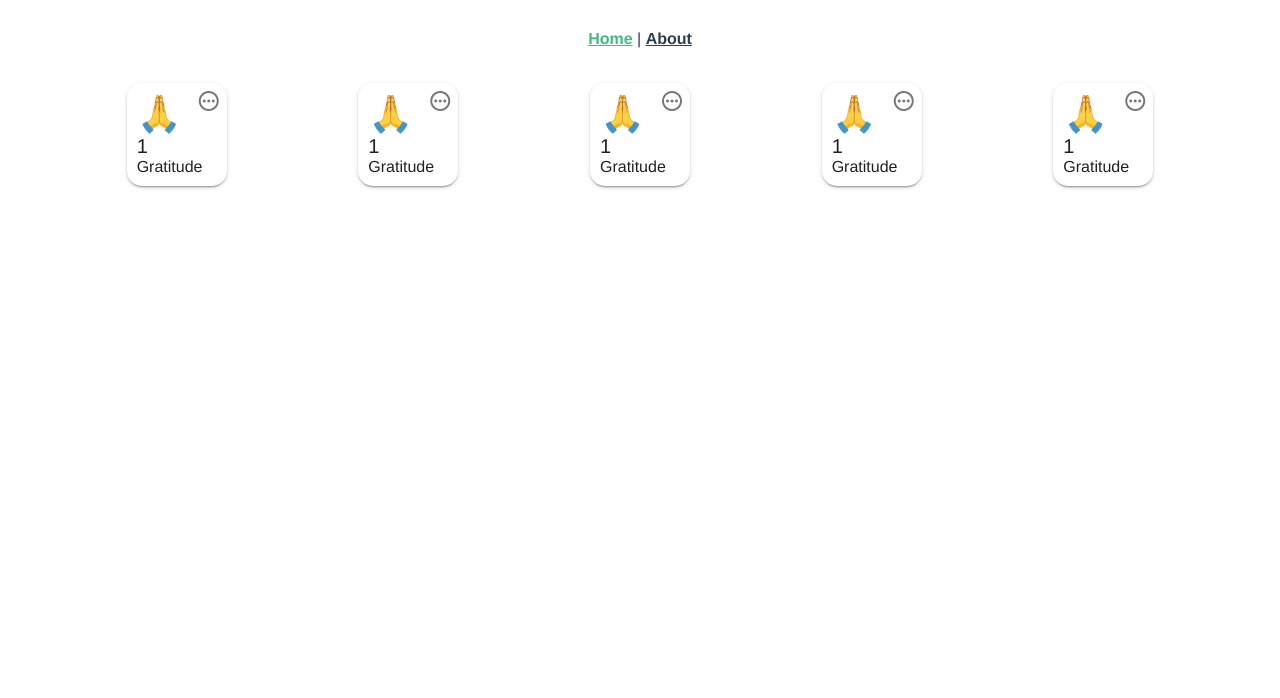
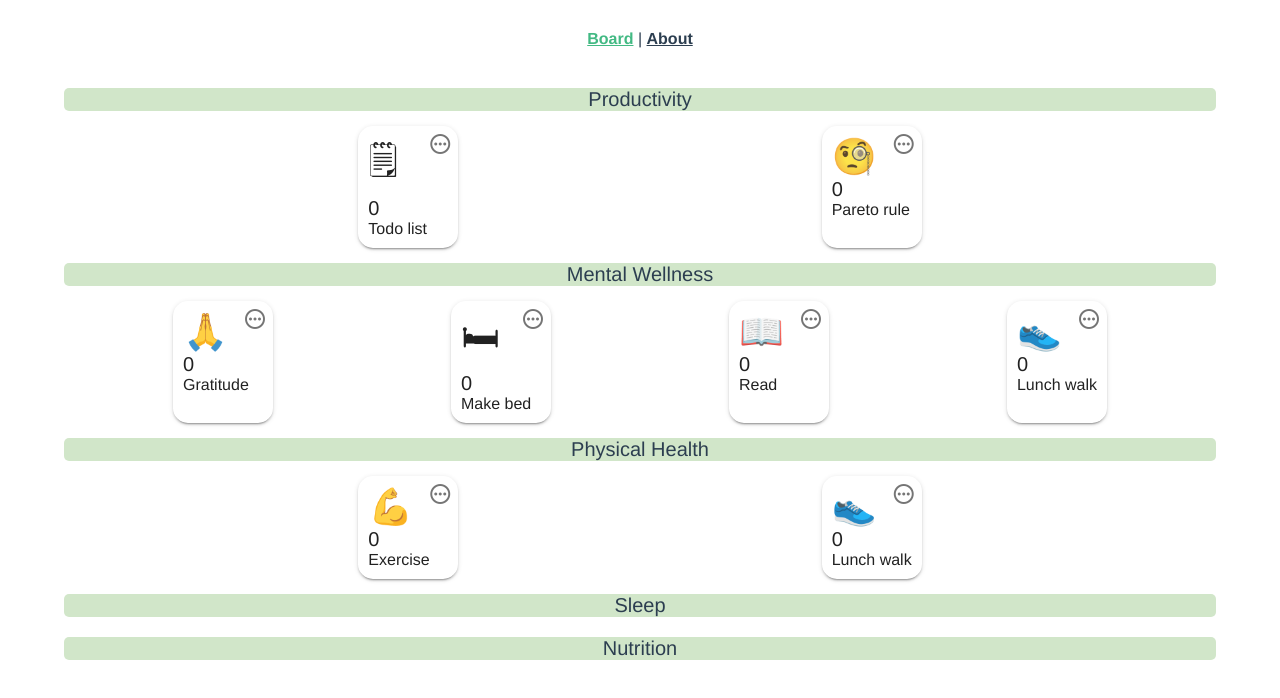
Before and after one commit to blakete/Tiny-Habits, a Vue app in the folder tiny-habits/: page /#/ in a window 1280 px wide. Shown: the top 698 px of the page. Built offline with nearby package versions, Linux system fonts and the light colour scheme.

Commit message:
change color on click, seed categories

```diff
--- a/tiny-habits/src/App.vue
+++ b/tiny-habits/src/App.vue
@@ -1,7 +1,7 @@
 <template>
   <div id="app">
     <div id="nav">
-      <router-link to="/">Home</router-link> |
+      <router-link to="/">Board</router-link> |
       <router-link to="/about">About</router-link>
     </div>
     <router-view/>
--- a/tiny-habits/src/views/Home.vue
+++ b/tiny-habits/src/views/Home.vue
@@ -1,15 +1,31 @@
 <template>
   <div class="home">
+    <div
+      class="category-section"
+      v-for="category in categories"
+      :key="category"
+    >
+      <div class="aspiration-divider">{{ category }}</div>
       <div id="container">
         <v-card
           class="seed-tile"
+          :style="{ background: behavior.count == 0 ? 'inherit' : '#d1e6c9' }"
           v-for="behavior in behaviors"
           :key="behavior.id"
+          v-show="behavior.categories.includes(category)"
         >
-        <v-btn icon color="gray" style="position: absolute; top: 0; right: 0; z-index: 2;">
+          <v-btn
+            icon
+            color="gray"
+            style="position: absolute; top: 0; right: 0; z-index: 2"
+          >
             <v-icon>mdi-dots-horizontal-circle-outline</v-icon></v-btn
           >
-        <div v-ripple style="border-radius: 15px; padding: 10px;">
+          <div
+            v-ripple
+            style="border-radius: 15px; padding: 10px"
+            v-on:click="behavior.count += 1"
+          >
             <div
               style="
                 display: flex;
@@ -20,11 +36,14 @@
               <div class="seed-icon">{{ behavior.emoji }}</div>
             </div>
             <div>
-            <div style="text-align: left; font-size: 20px">1</div>
+              <div style="text-align: left; font-size: 20px">
+                {{ behavior.count }}
+              </div>
               <div style="text-align: left">{{ behavior.behavior }}</div>
             </div>
           </div>
         </v-card>
+      </div>
     </div>
   </div>
 </template>
@@ -37,41 +56,85 @@ export default {
   components: {},
   data: () => {
     return {
+      categories: [
+        "Productivity",
+        "Mental Wellness",
+        "Physical Health",
+        "Sleep",
+        "Nutrition",
+      ],
       behaviors: [
         {
           id: 1,
+          count: 0,
           emoji: "🙏",
           anchor: "",
           behavior: "Gratitude",
           celebration: "",
+          categories: ["Mental Wellness"],
         },
         {
           id: 2,
-          emoji: "🙏",
+          count: 0,
+          emoji: "🛏",
           anchor: "",
-          behavior: "Gratitude",
+          behavior: "Make bed",
           celebration: "",
+          categories: ["Mental Wellness"],
         },
         {
           id: 3,
-          emoji: "🙏",
+          count: 0,
+          emoji: "📖",
           anchor: "",
-          behavior: "Gratitude",
+          behavior: "Read",
           celebration: "",
+          categories: ["Mental Wellness"],
         },
         {
           id: 4,
-          emoji: "🙏",
+          count: 0,
+          emoji: "🗒",
           anchor: "",
-          behavior: "Gratitude",
+          behavior: "Todo list",
           celebration: "",
+          categories: ["Productivity"],
         },
         {
           id: 5,
-          emoji: "🙏",
+          count: 0,
+          emoji: "📝",
           anchor: "",
-          behavior: "Gratitude",
+          behavior: "Journal",
           celebration: "",
+          categories: ["Mentality"],
+        },
+        {
+          id: 6,
+          count: 0,
+          emoji: "💪",
+          anchor: "",
+          behavior: "Exercise",
+          celebration: "",
+          categories: ["Physical Health"],
+        },
+        {
+          id: 7,
+          count: 0,
+          emoji: "🧐",
+          anchor: "",
+          behavior: "Pareto rule",
+          celebration: "",
+          categories: ["Productivity"],
+        },
+        {
+          id: 8,
+          count: 0,
+          emoji: "👟",
+          anchor: "",
+          behavior: "Lunch walk",
+          celebration: "",
+          categories: ["Physical Health", "Mental Wellness"],
         },
       ],
     };
@@ -96,6 +159,13 @@ export default {
 </script>
 
 <style scoped>
+.aspiration-divider {
+  width: 90%;
+  background-color: #d1e6c9 !important;
+  margin: 10px 5% 10px 5%;
+  font-size: 20px;
+  border-radius: 5px;
+}
 .home {
 }
 h2 {
```
Lines whose indentation alone changed are shown as unchanged.
